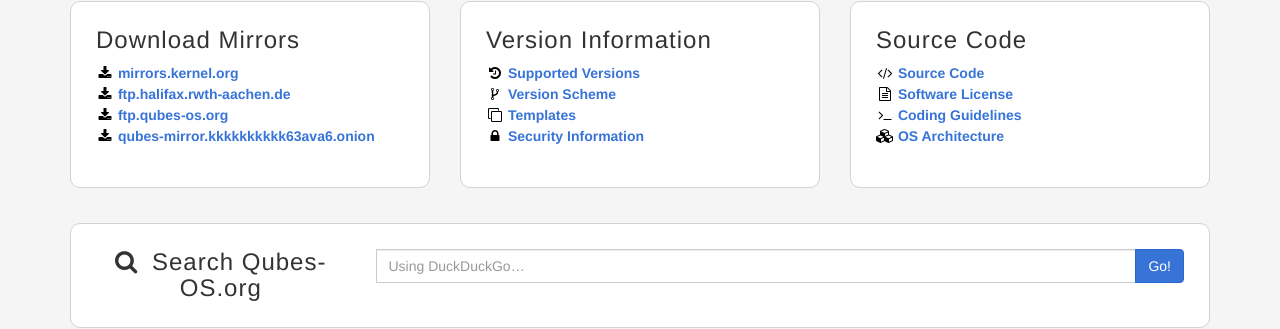
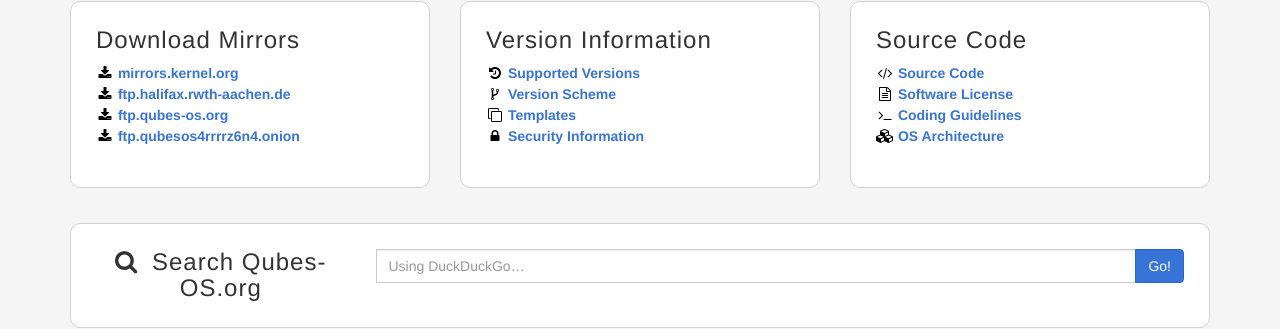
Before and after one commit to QubesOS/qubesos.github.io, a Jekyll site: the page built from pages/downloads.md, in a window 1280 px wide and 900 px high, scrolled down 2558 px. Shown: the part 132-461 px from the top of the window. Built offline with Jekyll 4.4.1, drawn with Linux system fonts in a browser that asks for light colours; some web fonts are replaced.

Commit message:
Use new address

```diff
--- a/pages/downloads.md
+++ b/pages/downloads.md
@@ -147,7 +147,7 @@ redirect_from:
         <li><a href="https://mirrors.kernel.org/qubes/iso/"><i class="fa fa-download fa-fw black-icon"></i> mirrors.kernel.org</a></li>
         <li><a href="http://ftp.halifax.rwth-aachen.de/qubes/iso/"><i class="fa fa-download fa-fw black-icon"></i> ftp.halifax.rwth-aachen.de</a></li>
         <li><a href="https://ftp.qubes-os.org/iso/"><i class="fa fa-download fa-fw black-icon"></i> ftp.qubes-os.org</a></li>
-        <li><a href="http://qubes-mirror.kkkkkkkkkk63ava6.onion/iso/"><i class="fa fa-download fa-fw black-icon"></i> qubes-mirror.kkkkkkkkkk63ava6.onion</a></li>
+        <li><a href="http://ftp.qubesos4rrrrz6n4.onion/iso/"><i class="fa fa-download fa-fw black-icon"></i> ftp.qubesos4rrrrz6n4.onion</a></li>
       </ul>
     </div>
   </div>
```
